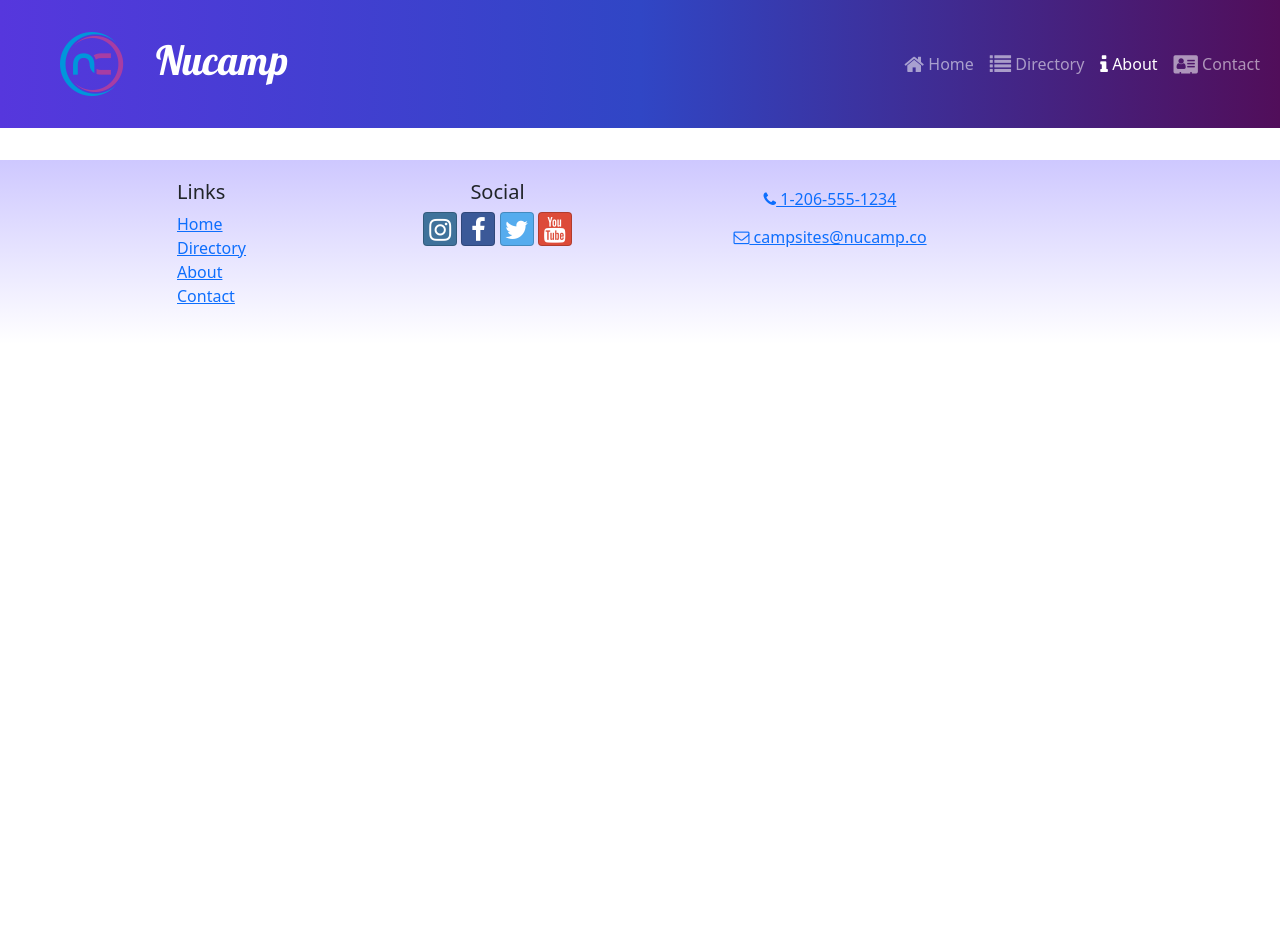
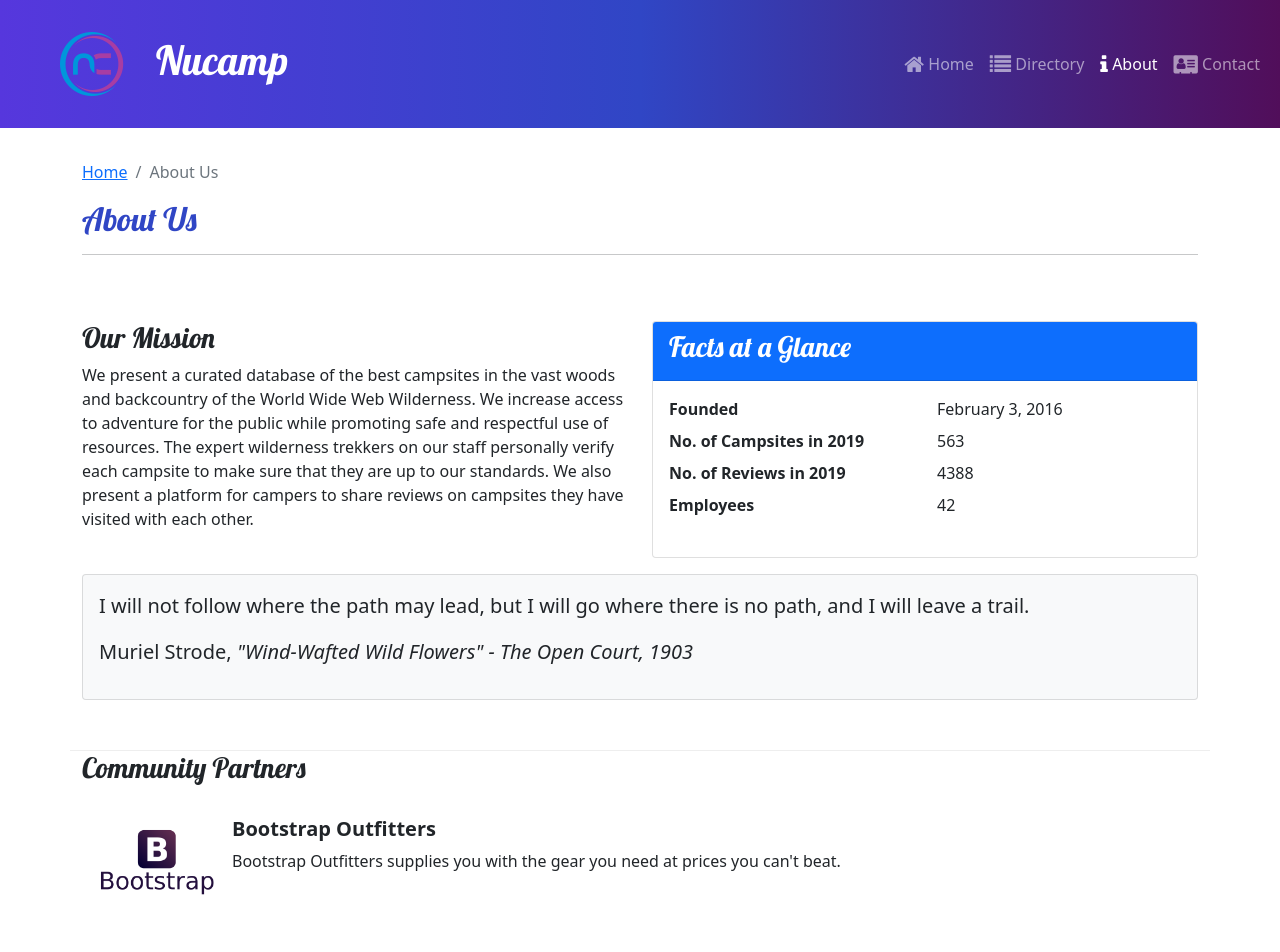
Before and after one commit to jarrettroster/nucampsiteReact, a React (Create React App) app: page /about in a window 1280 px wide. Shown: the top 952 px of the page. Before the commit the page ends 800 px from the top, so only its background shows below. Built offline with nearby package versions, Linux system fonts and the light colour scheme.

Commit message:
Week 2 Workshop Assignment

```diff
--- a/src/App.js
+++ b/src/App.js
@@ -3,6 +3,7 @@
 import HomePage from './pages/HomePage';
 import Header from './components/Header';
 import Footer from './components/Footer';
+import AboutPage from './pages/AboutPage';
 import CampsitesDirectoryPage from './pages/CampsitesDirectoryPage';
 import CampsiteDetailPage from './pages/CampsiteDetailPage';
 import './App.css';
@@ -19,6 +20,7 @@
                     path='directory/:campsiteId'
                     element={<CampsiteDetailPage />}
                 />
+                <Route path='about' element={<AboutPage />} />
             </Routes>
             <Footer />
         </div>
--- a/src/features/display/DisplayList.js
+++ b/src/features/display/DisplayList.js
@@ -2,9 +2,10 @@
 import DisplayCard from './DisplayCard';
 import { selectFeaturedCampsite } from "../campsites/campsitesSlice";
 import { selectFeaturedPromotion } from "../promotions/promotionsSlice";
+import { selectFeaturedPartner } from "../partners/partnersSlice";
 
 const DisplayList = () => {
-    const items = [selectFeaturedCampsite(), selectFeaturedPromotion()];
+    const items = [selectFeaturedCampsite(), selectFeaturedPromotion(), selectFeaturedPartner()];
 
     return (
         <Row>
--- /dev/null
+++ b/src/features/partners/Partner.js
@@ -0,0 +1,20 @@
+const Partner = ({partner}) => {
+    if (partner) {
+        return (
+            <>
+            <img
+            src={partner.image}
+            alt={partner.name}
+            style={{width:'150px'}}
+            />
+            <div>
+                <h5 className='fw-bold'>{partner.name}</h5>
+                {partner.description}
+            </div>
+            </>
+        )
+    }
+    return null;
+}
+
+export default Partner;
--- /dev/null
+++ b/src/features/partners/PartnersList.js
@@ -0,0 +1,23 @@
+import { Col } from "reactstrap";
+import Partner from "./Partner";
+import { selectAllPartners } from "./partnersSlice";
+
+const PartnersList = () => {
+    const partners = selectAllPartners();
+
+    return (
+        <Col className='mt-4'>
+            {partners.map((partner) => {
+                return (
+                    <div
+                    className='d-flex mb-5'
+                    key={partner.id}>
+                        <Partner partner={partner}/>
+                    </div>
+                )
+            })}
+        </Col>
+    );
+};
+
+export default PartnersList;
--- /dev/null
+++ b/src/features/partners/partnersSlice.js
@@ -0,0 +1,9 @@
+import { PARTNERS } from '../../app/shared/PARTNERS';
+
+export const selectAllPartners = () => {
+    return PARTNERS;
+}
+
+export const selectFeaturedPartner = () => {
+    return PARTNERS.find((partner) => partner.featured)
+}
--- /dev/null
+++ b/src/pages/AboutPage.js
@@ -0,0 +1,74 @@
+import { Col, Row, Container, Card, CardBody, CardHeader } from "reactstrap";
+import SubHeader from "../components/SubHeader";
+import PartnersList from "../features/partners/PartnersList";
+
+const AboutPage = () => {
+
+    return (
+        <Container>
+            <SubHeader current='About Us'></SubHeader>
+            <Row className="row-content">
+                <Col sm='6'>
+                    <h3>Our Mission</h3>
+                    <p>
+                        We present a curated database of the best campsites in the
+                        vast woods and backcountry of the World Wide Web Wilderness.
+                        We increase access to adventure for the public while
+                        promoting safe and respectful use of resources. The expert
+                        wilderness trekkers on our staff personally verify each
+                        campsite to make sure that they are up to our standards. We
+                        also present a platform for campers to share reviews on
+                        campsites they have visited with each other.
+                    </p>
+                </Col>
+                <Col sm='6'>
+                    <Card>
+                        <CardHeader className='bg-primary text-white'>
+                            <h3>Facts at a Glance</h3>
+                        </CardHeader>
+                        <CardBody>
+                        <dl className='row'>
+                                <dt className='col-6'>Founded</dt>
+                                <dd className='col-6'>February 3, 2016</dd>
+                                <dt className='col-6'>No. of Campsites in 2019</dt>
+                                <dd className='col-6'>563</dd>
+                                <dt className='col-6'>No. of Reviews in 2019</dt>
+                                <dd className='col-6'>4388</dd>
+                                <dt className='col-6'>Employees</dt>
+                                <dd className='col-6'>42</dd>
+                            </dl>
+                        </CardBody>
+                    </Card>
+                </Col>
+                <Col>
+                    <Card className='bg-light mt-3'>
+                        <CardBody>
+                            <blockquote className='blockquote'>
+                                <p>
+                                    I will not follow where the path may lead, but I
+                                    will go where there is no path, and I will leave
+                                    a trail.
+                                </p>
+                                <footer classname='blockquote-footer'>
+                                    Muriel Strode,{' '}
+                                    <cite title='Source Title'>
+                                        "Wind-Wafted Wild Flowers" - The Open Court,
+                                        1903
+                                    </cite>
+                                </footer>
+                            </blockquote>
+                        </CardBody>
+                    </Card>
+                </Col>
+            </Row>
+            <Row>
+                <Col xs='12'>
+                    <h3>Community Partners</h3>
+                </Col>
+                <PartnersList />
+            </Row>
+        </Container>
+    );
+};
+
+export default AboutPage;
```
